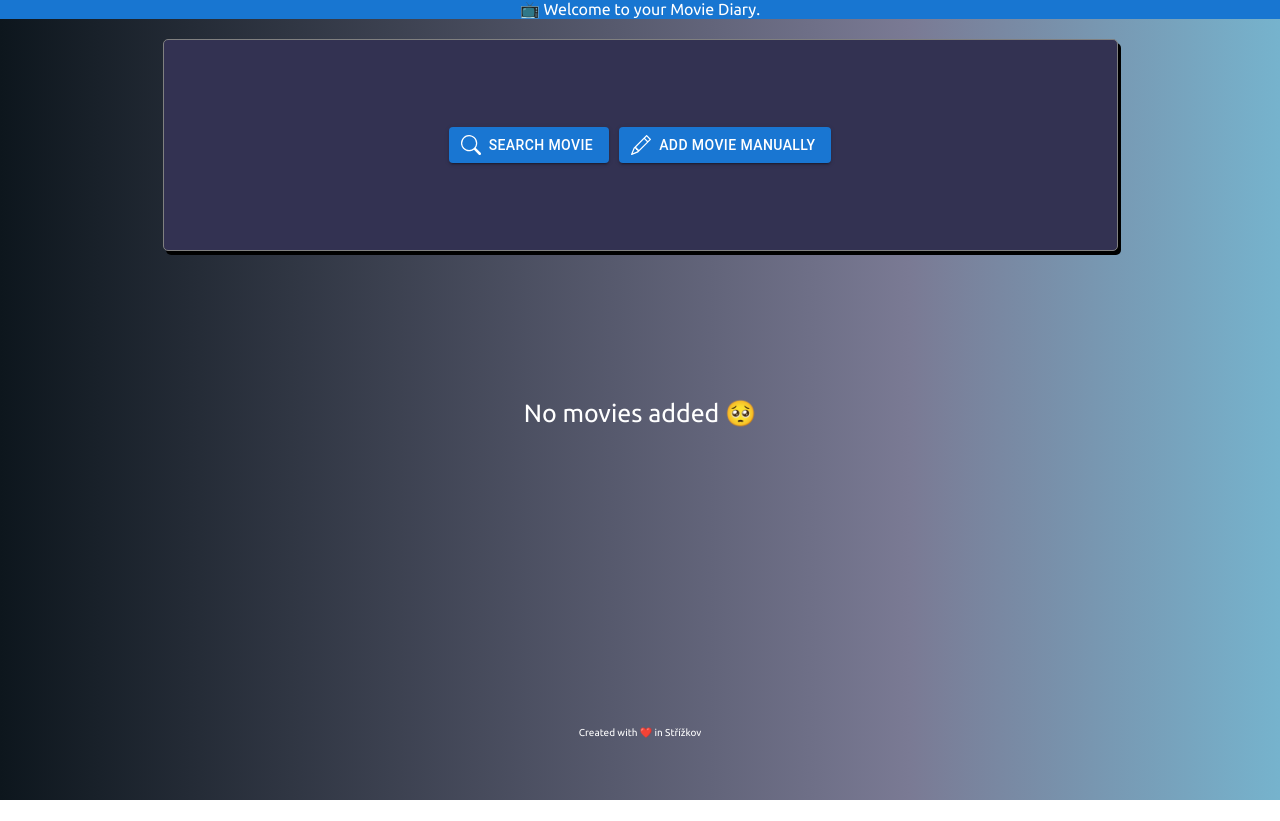
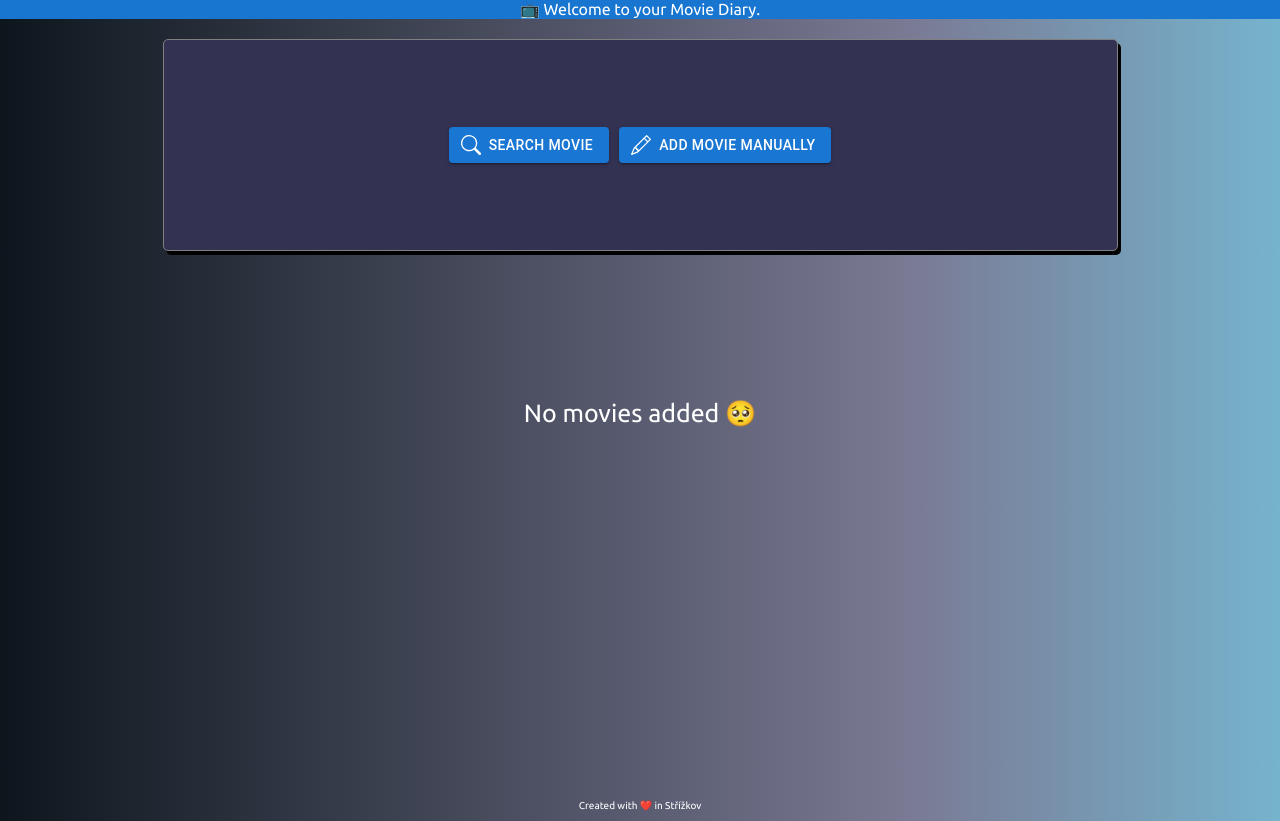
Before and after one commit to lksmrck/personal-movie-diary-react, a React (Create React App) app: page / in a window 1280 px wide. Before the commit the page ends 800 px from the top, so only its background shows below. Built offline with nearby package versions, Linux system fonts and the light colour scheme.

Commit message:
footer, readme

```diff
--- a/src/layout/styled.js
+++ b/src/layout/styled.js
@@ -11,7 +11,7 @@ export const StyledFooter = styled.footer`
   display: flex;
   justify-content: center;
   margin-bottom: 10px;
-  margin-top: 10%;
+  margin-top: auto;
 `;
 
 export const StyledBackdrop = styled.div`
--- a/src/pages/MainPage.js
+++ b/src/pages/MainPage.js
@@ -8,18 +8,21 @@ import AddMovie from "../components/add-movie/AddMovie";
 
 import { MoviesContextProvider } from "../store/MoviesContext";
 import { SearchContextProvider } from "../store/SearchContext";
+import { StyledMainPage } from "./styled";
 
 export default function MainPage() {
   return (
-    <div>
+    <StyledMainPage>
+      <div className="content">
         <Header />
         <MoviesContextProvider>
           <SearchContextProvider>
             <AddMovie />
           </SearchContextProvider>
           <Movies />
-        <Footer />
         </MoviesContextProvider>
       </div>
+      <Footer />
+    </StyledMainPage>
   );
 }
--- /dev/null
+++ b/src/pages/styled.js
@@ -0,0 +1,7 @@
+import styled from "styled-components";
+
+export const StyledMainPage = styled.main`
+  .content {
+    height: 100vh;
+  }
+`;
```
Also changed, not shown: 14 other files (tests, documents, lock files or other folders). Lines whose indentation alone changed are shown as unchanged.
